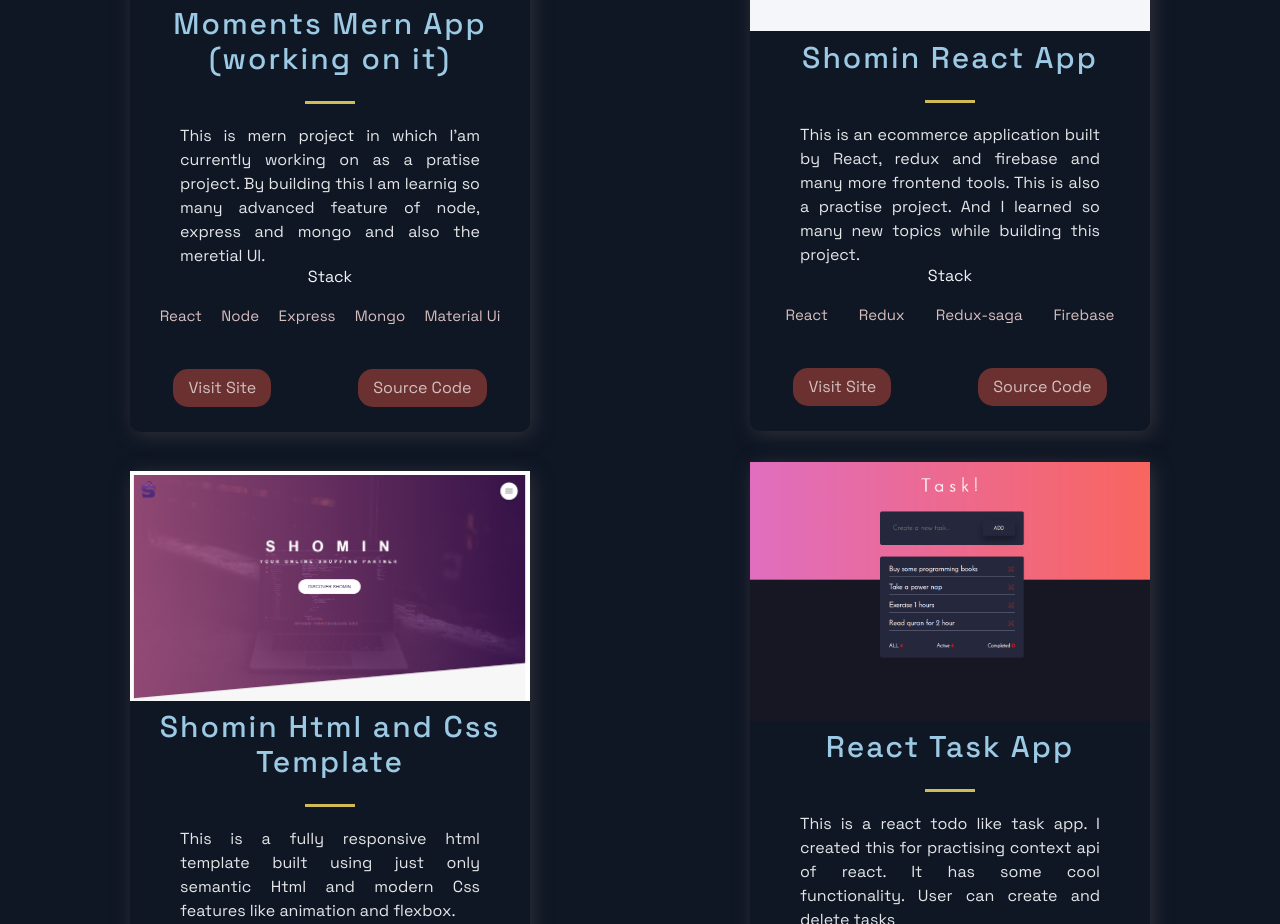
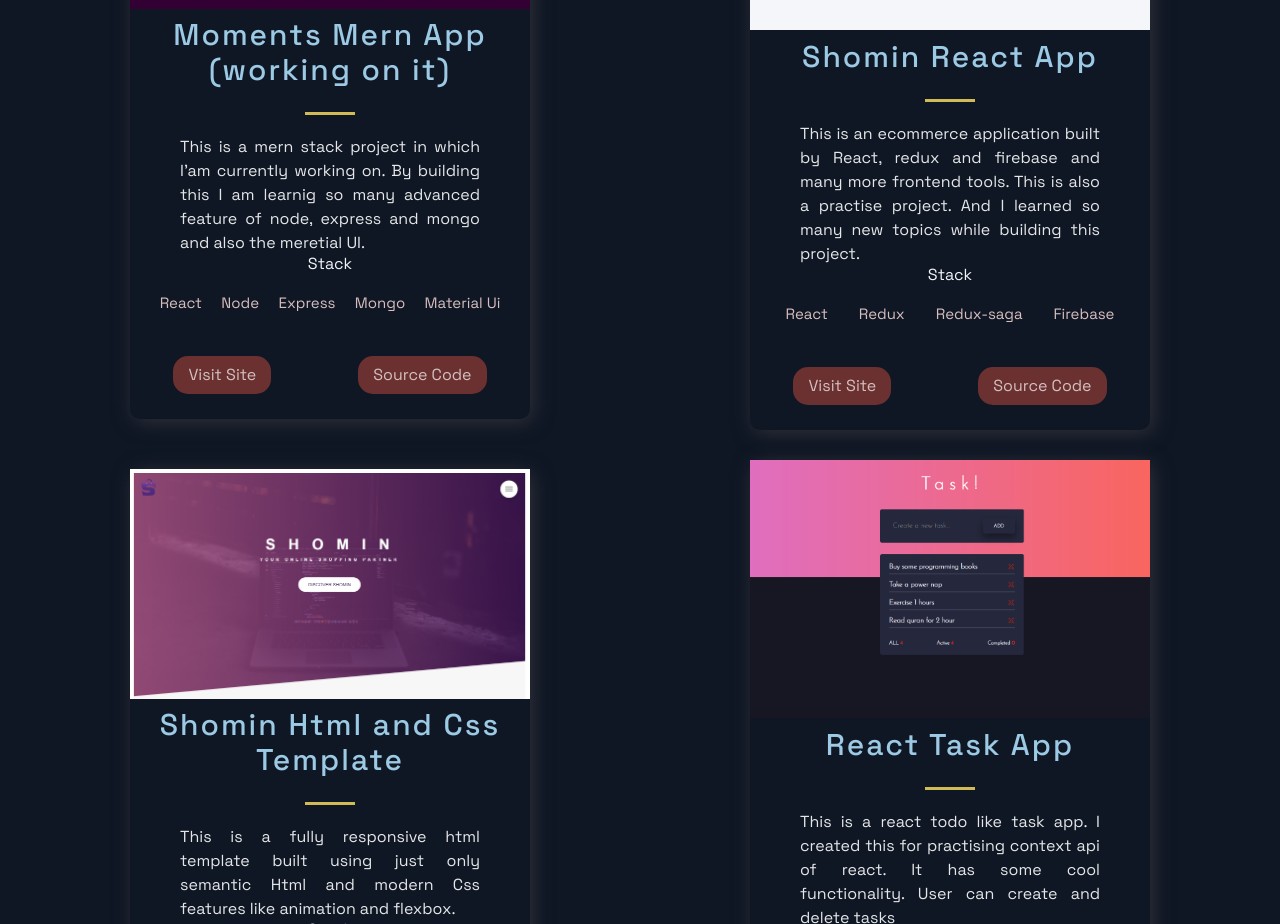
Before and after one commit to mizanmahi/next-portfolio, a Next.js app: page / in a window 1280 px wide. Shown: the part 1791-2715 px from the top of the page. Built offline with nearby package versions, Linux system fonts and the light colour scheme.

Commit message:
fix; spelling issues

```diff
--- a/src/constants/constants.js
+++ b/src/constants/constants.js
@@ -19,7 +19,7 @@ export const projects = [
   },
   {
     title: 'Moments Mern App (working on it)',
-    description: "This is mern project in which I'am currently working on as a pratise project. By building this I am learnig so many advanced feature of node, express and mongo and also the meretial UI.",
+    description: "This is a mern stack project in which I'am currently working on. By building this I am learnig so many advanced feature of node, express and mongo and also the meretial UI.",
       image: '/images/3.png',
       tags: ['React', 'Node', 'Express', 'Mongo', 'Material Ui'],
     source: 'https://github.com/mizanmahi/mern-moments-app',
@@ -42,7 +42,7 @@ export const projects = [
     tags: ['Html', 'Css', 'Css Animation'],
     source: 'https://github.com/mizanmahi/shomin',
     visit: 'https://mizanmahi.github.io/shomin/',
-    id: 3,
+    id: 4,
   },
   {
     title: 'React Task App',
@@ -51,7 +51,7 @@ export const projects = [
     tags: ['React'],
     source: 'https://github.com/mizanmahi/react-task-app',
     visit: 'https://react-task-live.herokuapp.com/',
-    id: 3,
+    id: 5,
   },
 ];
 
```
Also changed, not shown: public/images/554106-M.jpg (added), public/images/832px-No-Image-Placeholder.svg.png (added).
